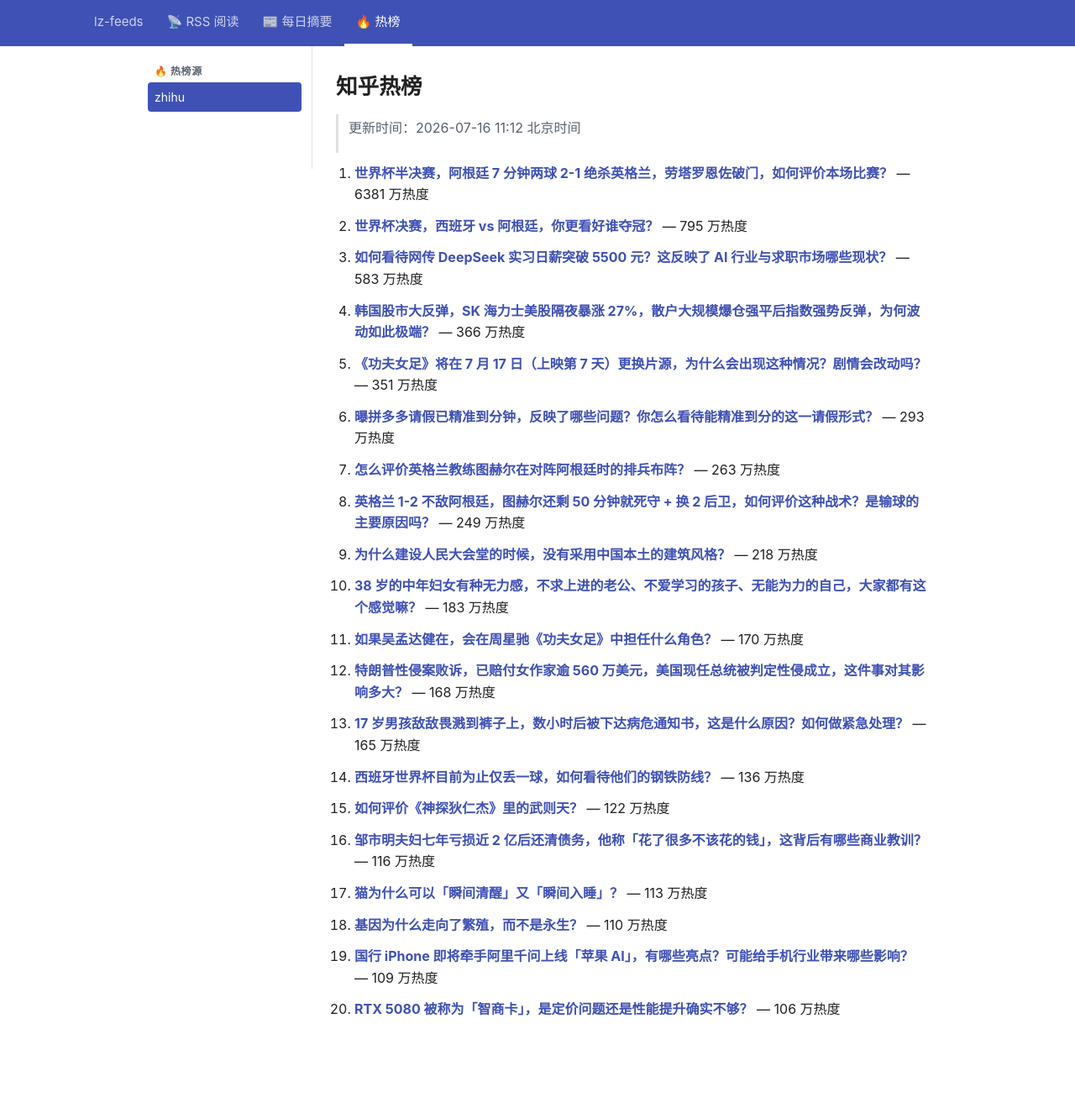
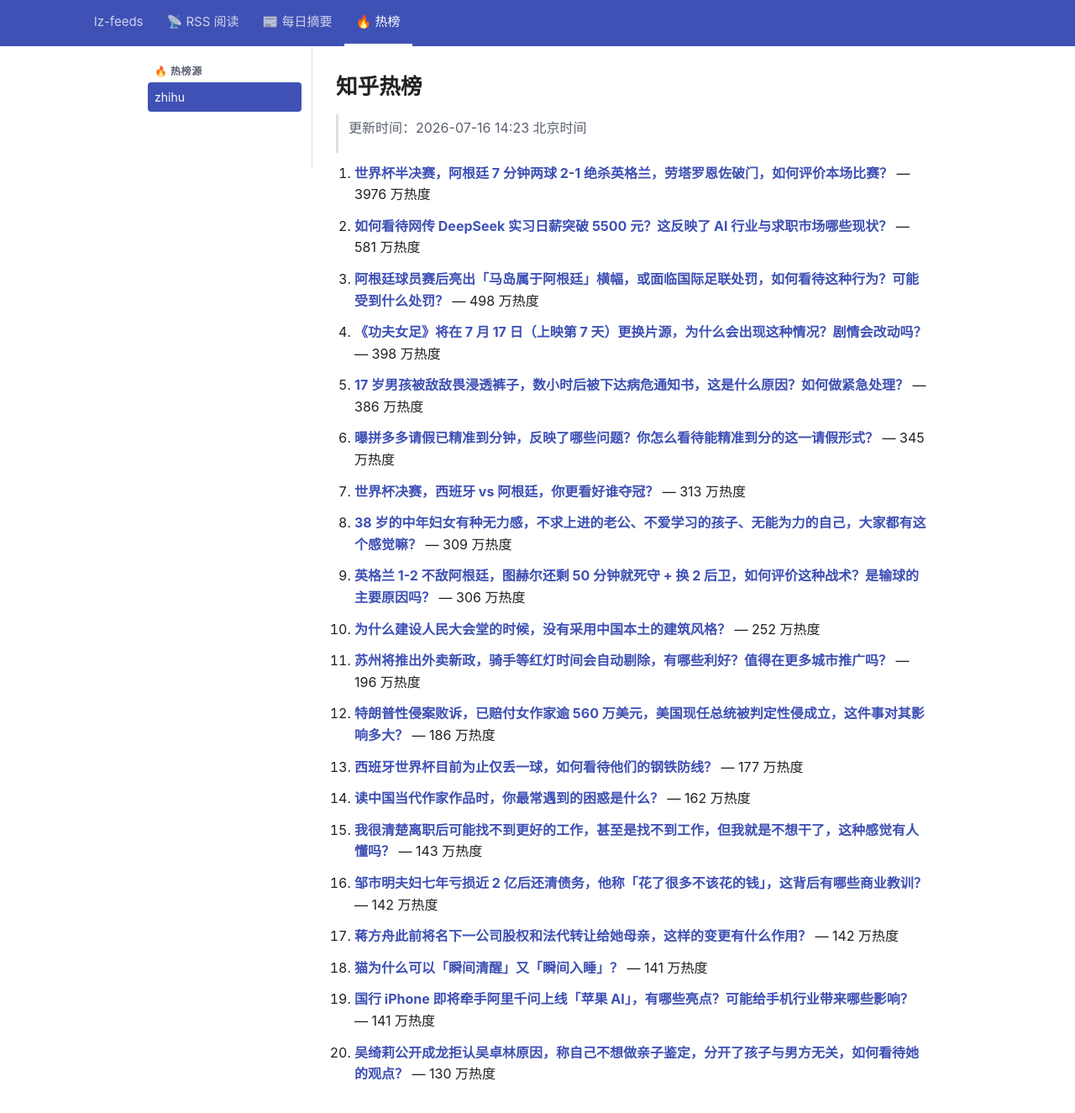
Before and after one commit to lizhang0101/lz-feeds, a Jekyll site: the page built from _hotlist/zhihu.md, in a window 1280 px wide and 1356 px high. Shown: the top 1325 px of the window at 84% size. Built offline with Jekyll 4.4.1, drawn with Linux system fonts in a browser that asks for light colours.

Commit message:
hotlist: 2026-07-16T06:23Z

```diff
--- a/_hotlist/zhihu.md
+++ b/_hotlist/zhihu.md
@@ -1,48 +1,48 @@
 ---
-updated: 2026-07-16 11:12 北京时间
+updated: 2026-07-16 14:23 北京时间
 count: 20
 ---
 
 # 知乎热榜
 
-> 更新时间：2026-07-16 11:12 北京时间
+> 更新时间：2026-07-16 14:23 北京时间
 
-1. **[世界杯半决赛，阿根廷 7 分钟两球 2-1 绝杀英格兰，劳塔罗恩佐破门，如何评价本场比赛？](https://www.zhihu.com/question/2060732712101716234)** — 6381 万热度
+1. **[世界杯半决赛，阿根廷 7 分钟两球 2-1 绝杀英格兰，劳塔罗恩佐破门，如何评价本场比赛？](https://www.zhihu.com/question/2060732712101716234)** — 3976 万热度
 
-2. **[世界杯决赛，西班牙 vs 阿根廷，你更看好谁夺冠？](https://www.zhihu.com/question/2060953385851957613)** — 795 万热度
+2. **[如何看待网传 DeepSeek 实习日薪突破 5500 元？这反映了 AI 行业与求职市场哪些现状？](https://www.zhihu.com/question/2060769193977280048)** — 581 万热度
 
-3. **[如何看待网传 DeepSeek 实习日薪突破 5500 元？这反映了 AI 行业与求职市场哪些现状？](https://www.zhihu.com/question/2060769193977280048)** — 583 万热度
+3. **[阿根廷球员赛后亮出「马岛属于阿根廷」横幅，或面临国际足联处罚，如何看待这种行为？可能受到什么处罚？](https://www.zhihu.com/question/2061016973601765273)** — 498 万热度
 
-4. **[韩国股市大反弹，SK 海力士美股隔夜暴涨 27%，散户大规模爆仓强平后指数强势反弹，为何波动如此极端？](https://www.zhihu.com/question/2060658036918719165)** — 366 万热度
+4. **[《功夫女足》将在 7 月 17 日（上映第 7 天）更换片源，为什么会出现这种情况？剧情会改动吗？](https://www.zhihu.com/question/2060771091736425253)** — 398 万热度
 
-5. **[《功夫女足》将在 7 月 17 日（上映第 7 天）更换片源，为什么会出现这种情况？剧情会改动吗？](https://www.zhihu.com/question/2060771091736425253)** — 351 万热度
+5. **[17 岁男孩被敌敌畏浸透裤子，数小时后被下达病危通知书，这是什么原因？如何做紧急处理？](https://www.zhihu.com/question/2060390753055123000)** — 386 万热度
 
-6. **[曝拼多多请假已精准到分钟，反映了哪些问题？你怎么看待能精准到分的这一请假形式？](https://www.zhihu.com/question/2060477471263122436)** — 293 万热度
+6. **[曝拼多多请假已精准到分钟，反映了哪些问题？你怎么看待能精准到分的这一请假形式？](https://www.zhihu.com/question/2060477471263122436)** — 345 万热度
 
-7. **[怎么评价英格兰教练图赫尔在对阵阿根廷时的排兵布阵？](https://www.zhihu.com/question/2060957181042806901)** — 263 万热度
+7. **[世界杯决赛，西班牙 vs 阿根廷，你更看好谁夺冠？](https://www.zhihu.com/question/2060953385851957613)** — 313 万热度
 
-8. **[英格兰 1-2 不敌阿根廷，图赫尔还剩 50 分钟就死守 + 换 2 后卫，如何评价这种战术？是输球的主要原因吗？](https://www.zhihu.com/question/2060986883639698691)** — 249 万热度
+8. **[38 岁的中年妇女有种无力感，不求上进的老公、不爱学习的孩子、无能为力的自己，大家都有这个感觉嘛？](https://www.zhihu.com/question/666689112)** — 309 万热度
 
-9. **[为什么建设人民大会堂的时候，没有采用中国本土的建筑风格？](https://www.zhihu.com/question/2052009717355090086)** — 218 万热度
+9. **[英格兰 1-2 不敌阿根廷，图赫尔还剩 50 分钟就死守 + 换 2 后卫，如何评价这种战术？是输球的主要原因吗？](https://www.zhihu.com/question/2060986883639698691)** — 306 万热度
 
-10. **[38 岁的中年妇女有种无力感，不求上进的老公、不爱学习的孩子、无能为力的自己，大家都有这个感觉嘛？](https://www.zhihu.com/question/666689112)** — 183 万热度
+10. **[为什么建设人民大会堂的时候，没有采用中国本土的建筑风格？](https://www.zhihu.com/question/2052009717355090086)** — 252 万热度
 
-11. **[如果吴孟达健在，会在周星驰《功夫女足》中担任什么角色？](https://www.zhihu.com/question/2059894582096270775)** — 170 万热度
+11. **[苏州将推出外卖新政，骑手等红灯时间会自动剔除，有哪些利好？值得在更多城市推广吗？](https://www.zhihu.com/question/2060721448994300660)** — 196 万热度
 
-12. **[特朗普性侵案败诉，已赔付女作家逾 560 万美元，美国现任总统被判定性侵成立，这件事对其影响多大？](https://www.zhihu.com/question/2060762952576323839)** — 168 万热度
+12. **[特朗普性侵案败诉，已赔付女作家逾 560 万美元，美国现任总统被判定性侵成立，这件事对其影响多大？](https://www.zhihu.com/question/2060762952576323839)** — 186 万热度
 
-13. **[17 岁男孩敌敌畏溅到裤子上，数小时后被下达病危通知书，这是什么原因？如何做紧急处理？](https://www.zhihu.com/question/2060390753055123000)** — 165 万热度
+13. **[西班牙世界杯目前为止仅丢一球，如何看待他们的钢铁防线？](https://www.zhihu.com/question/2060665738398888475)** — 177 万热度
 
-14. **[西班牙世界杯目前为止仅丢一球，如何看待他们的钢铁防线？](https://www.zhihu.com/question/2060665738398888475)** — 136 万热度
+14. **[读中国当代作家作品时，你最常遇到的困惑是什么？](https://www.zhihu.com/question/2060694315228206505)** — 162 万热度
 
-15. **[如何评价《神探狄仁杰》里的武则天？](https://www.zhihu.com/question/2043253227672555990)** — 122 万热度
+15. **[我很清楚离职后可能找不到更好的工作，甚至是找不到工作，但我就是不想干了，这种感觉有人懂吗？](https://www.zhihu.com/question/2055261098841052943)** — 143 万热度
 
-16. **[邹市明夫妇七年亏损近 2 亿后还清债务，他称「花了很多不该花的钱」，这背后有哪些商业教训？](https://www.zhihu.com/question/2060774906619601068)** — 116 万热度
+16. **[邹市明夫妇七年亏损近 2 亿后还清债务，他称「花了很多不该花的钱」，这背后有哪些商业教训？](https://www.zhihu.com/question/2060774906619601068)** — 142 万热度
 
-17. **[猫为什么可以「瞬间清醒」又「瞬间入睡」？](https://www.zhihu.com/question/657777049)** — 113 万热度
+17. **[蒋方舟此前将名下一公司股权和法代转让给她母亲，这样的变更有什么作用？](https://www.zhihu.com/question/2060416330742722581)** — 142 万热度
 
-18. **[基因为什么走向了繁殖，而不是永生？](https://www.zhihu.com/question/2060328828980011019)** — 110 万热度
+18. **[猫为什么可以「瞬间清醒」又「瞬间入睡」？](https://www.zhihu.com/question/657777049)** — 141 万热度
 
-19. **[国行 iPhone 即将牵手阿里千问上线「苹果 AI」，有哪些亮点？可能给手机行业带来哪些影响？](https://www.zhihu.com/question/2060770809543758786)** — 109 万热度
+19. **[国行 iPhone 即将牵手阿里千问上线「苹果 AI」，有哪些亮点？可能给手机行业带来哪些影响？](https://www.zhihu.com/question/2060770809543758786)** — 141 万热度
 
-20. **[RTX 5080 被称为「智商卡」，是定价问题还是性能提升确实不够？](https://www.zhihu.com/question/2048040799431038451)** — 106 万热度
+20. **[吴绮莉公开成龙拒认吴卓林原因，称自己不想做亲子鉴定，分开了孩子与男方无关，如何看待她的观点？](https://www.zhihu.com/question/2060818697267015737)** — 130 万热度
```
